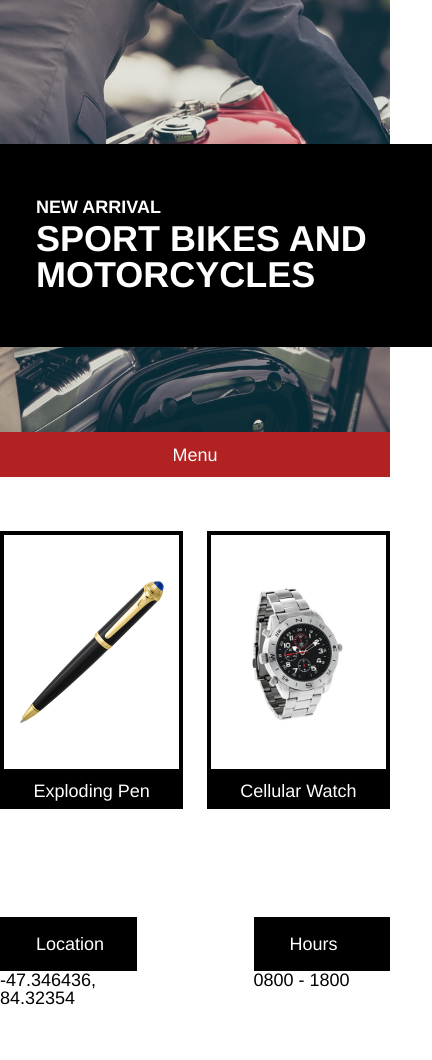
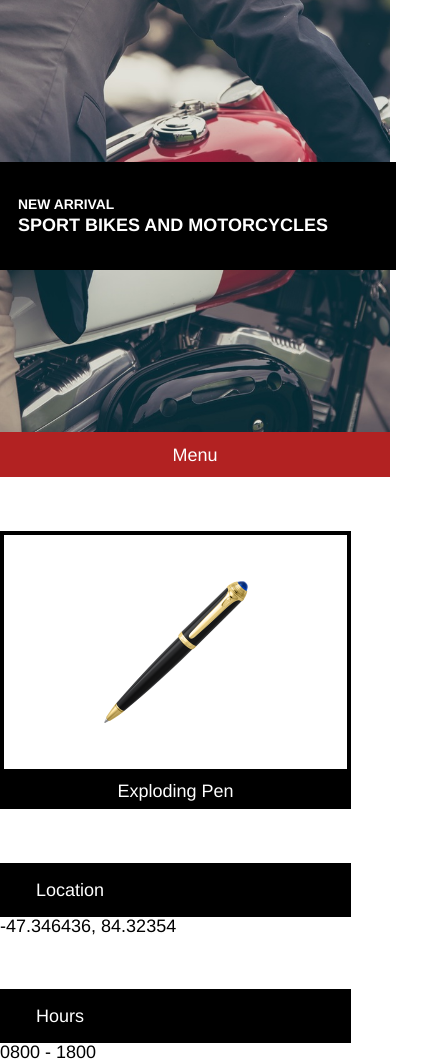
Before and after one commit to thomasbigfield/SecretAgentSupply, a plain HTML site: page index.html in a window 390 px wide. Shown: the part 72-1132 px from the top of the page, 432 px wide, since content can reach past the window. Drawn offline with Linux system fonts and the light colour scheme.

Commit message:
Final commit of secretagentsupply

```diff
--- a/resources/css/style.css
+++ b/resources/css/style.css
@@ -163,5 +163,49 @@ footer {
 }
 
 @media only screen and (max-width: 470px) {
+  .headline {
+    padding: 2rem 1rem;
+    top: 10rem;
+  }
+  h4 {
+    font-size: 0.77rem;
+    font-weight: bold;
+    padding-bottom: 0.25rem;
+  }
 
+  h1 {
+    font-size: 1rem;
+    font-weight: bold;
+  }
+  .item {
+    width: 90%;
+    align-items: center;
+  }
+  .item.glasses {
+    display: none;
+  }
+  .item.watch {
+    display: none;
+  }
+  footer {
+    text-align: center;
+  }
+  .info {
+    margin: 0.5 0.5rem;
+    width: 90%;
+  }
+  .information {
+    align-self: center;
+    display: block;
+  }
+  .title {
+    display: block;
+    align-items: center;
+    background-color: black;
+    padding: 1rem 2rem;
+  }
+
+  .subtitle {
+    color: black;
+  }
 }
```
